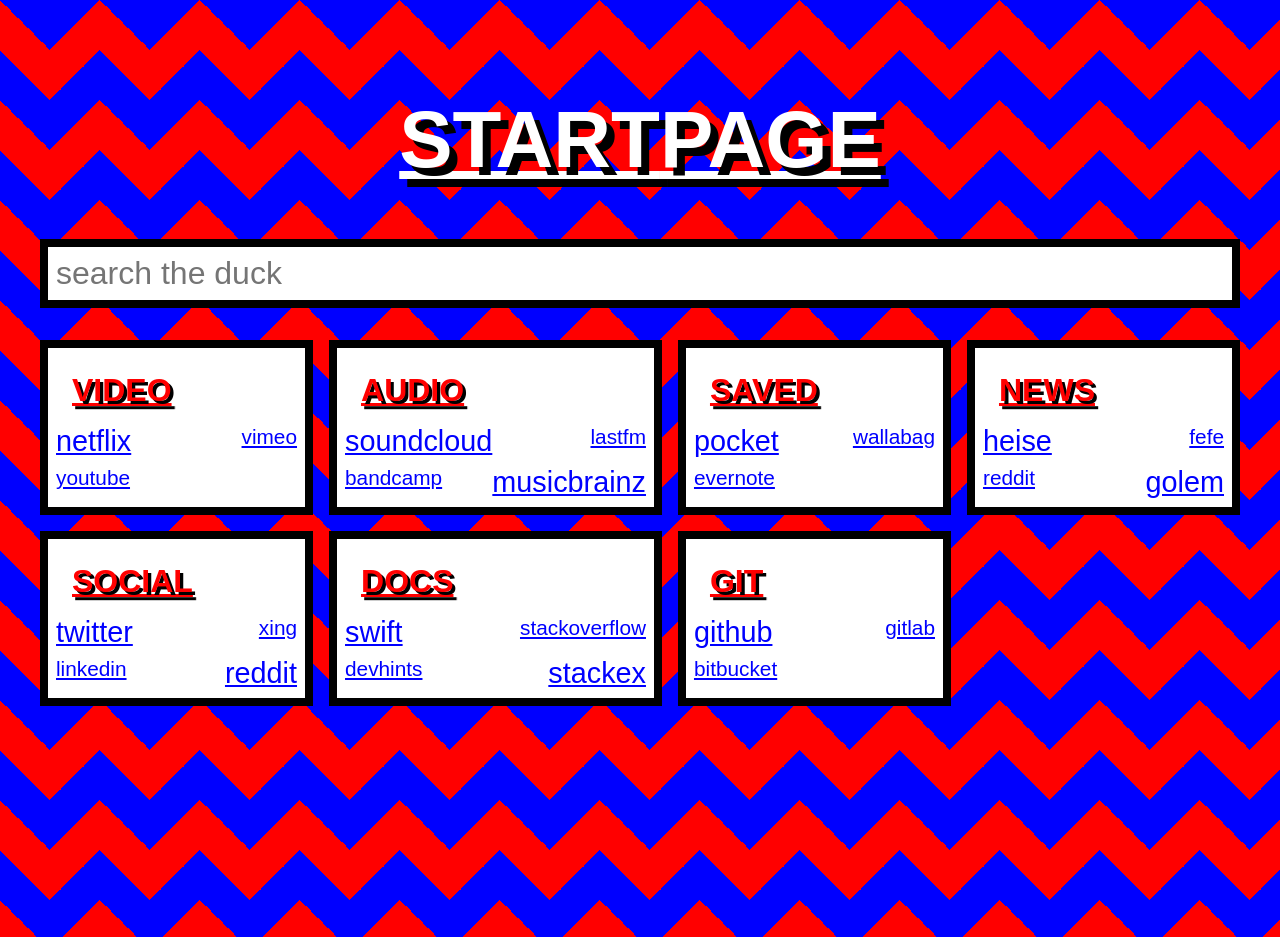
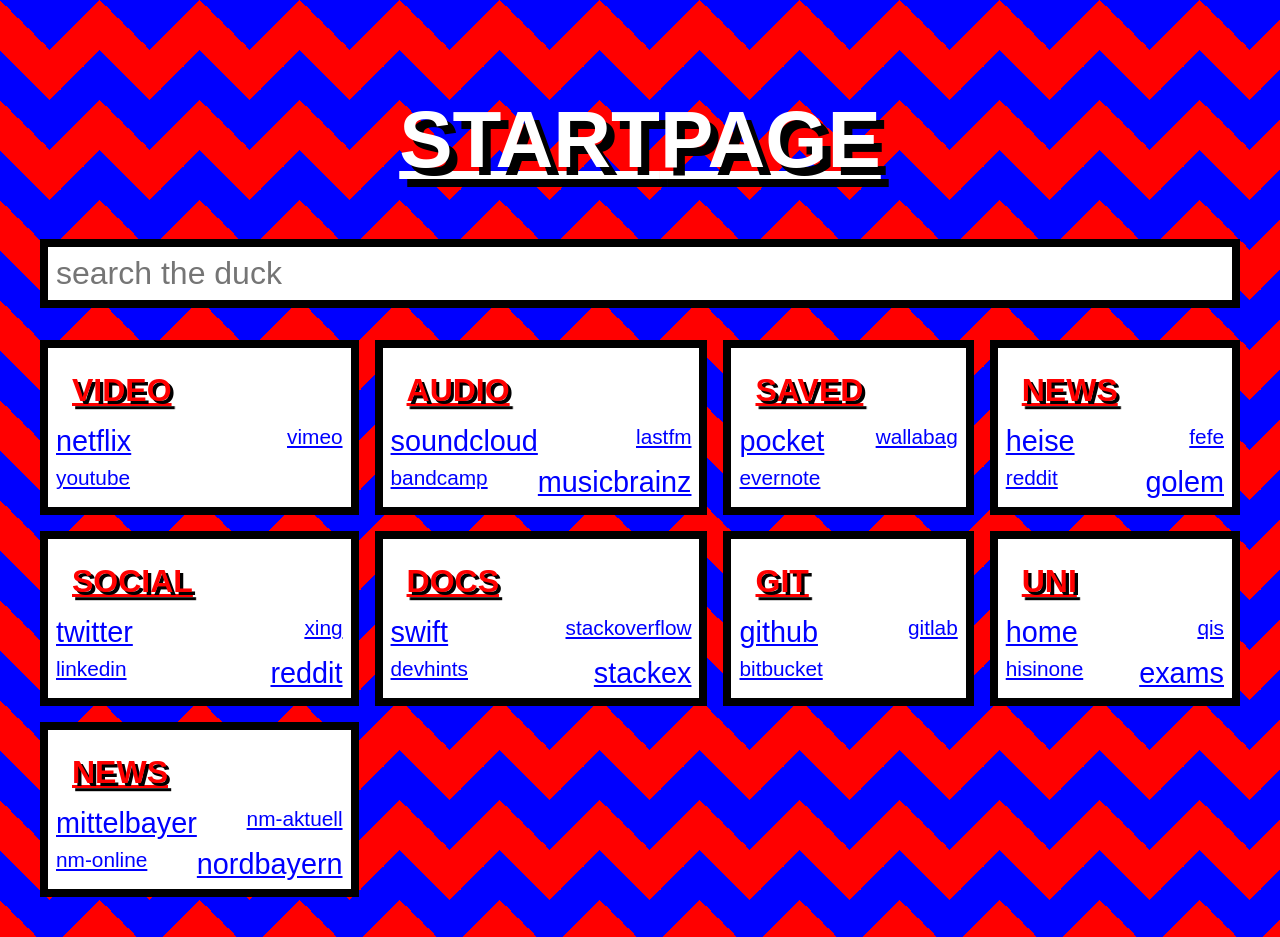
Before and after one commit to dotWee/startpage, a Jekyll site: the page built from index.html, in a window 1280 px wide. Built offline with Jekyll 4.4.1, drawn with Linux system fonts in a browser that asks for light colours.

Commit message:
Links: Add categories news and uni

```diff
--- a/_data/categories.json
+++ b/_data/categories.json
@@ -58,5 +58,23 @@
             ["gitlab", "https://gitlab.com"],
             ["bitbucket", "https://bitbucket.org"]
         ]
+    },
+    {
+        "name": "uni",
+        "links": [
+            ["home", "https://www.oth-regensburg.de"],
+            ["qis", "https://qis.oth-regensburg.de"],
+            ["hisinone", "https://hisinone-studium.oth-regensburg.de"],
+            ["exams", "https://java.fh-regensburg.de"]
+        ]
+    },
+    {
+        "name": "news",
+        "links": [
+            ["mittelbayer", "https://www.mittelbayerische.de"],
+            ["nm-aktuell", "https://www.neumarktaktuell.de"],
+            ["nm-online", "http://www.neumarktonline.de"],
+            ["nordbayern", "https://www.nordbayern.de"]
+        ]
     }
 ]
```
